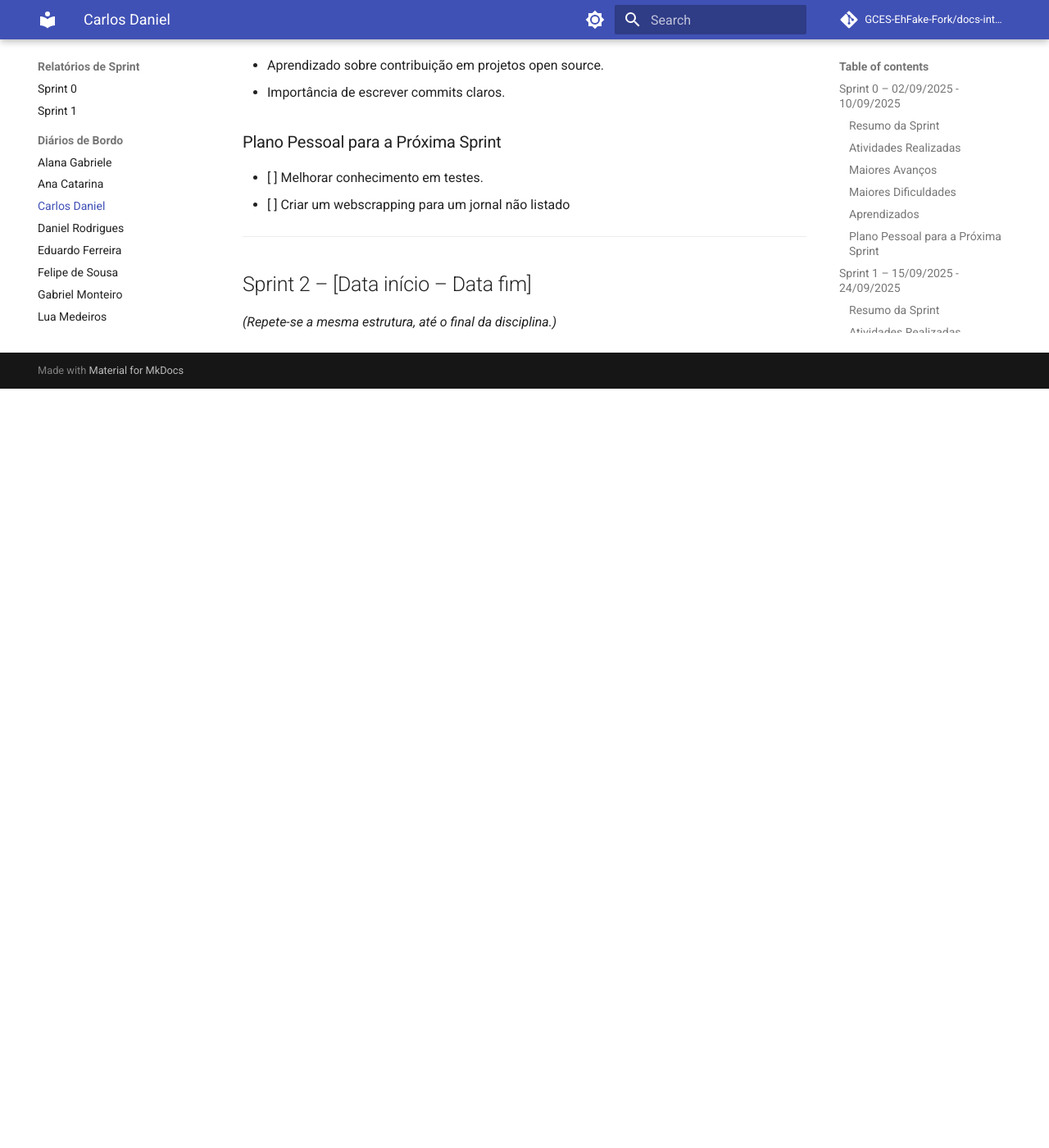
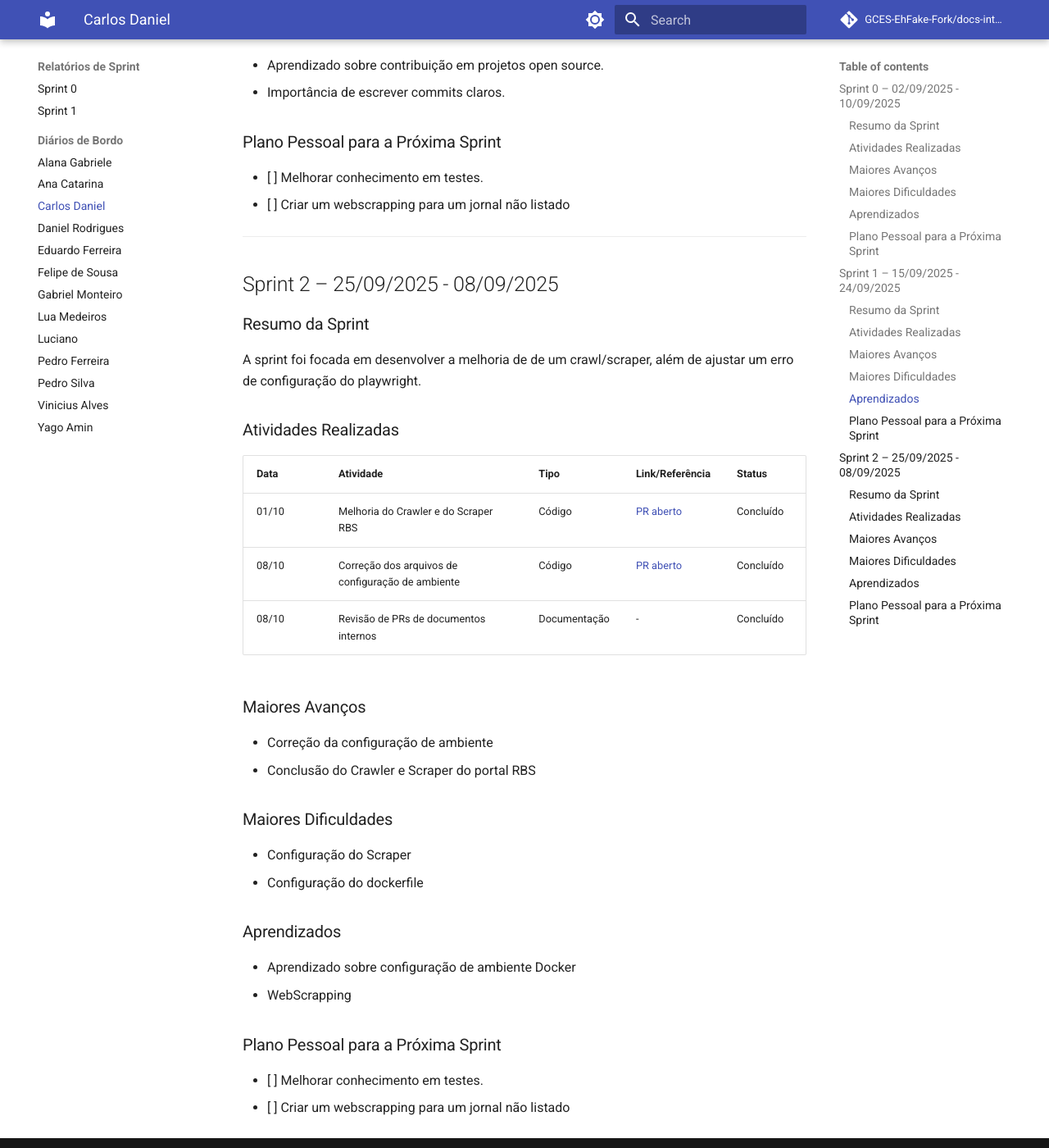
Before and after one commit to GCES-EhFake-Fork/docs-interno, an MkDocs documentation site: the page built from docs/diarios/diarioCarlos.md, in a window 1280 px wide and 1400 px high, scrolled down 2292 px. Shown: the whole window at 82% size. Built offline with MkDocs 1.6.1 and Material for MkDocs 9.7.7, drawn with Linux system fonts in a browser that asks for light colours; comment, search, counter and statistics services are not loaded; before the commit the page ends 2766 px from its top, so only the background shows below that.

Commit message:
docs: Sprint 2 - Carlos

```diff
--- a/docs/diarios/diarioCarlos.md
+++ b/docs/diarios/diarioCarlos.md
@@ -77,6 +77,36 @@ A sprint foi focada em analisar a organização de GCES da comunidade EH FAKE e
 
 ---
 
-## Sprint 2 – \[Data início – Data fim]
+## Sprint 2 – 25/09/2025 - 08/09/2025
 
-*(Repete-se a mesma estrutura, até o final da disciplina.)*
+### Resumo da Sprint
+
+A sprint foi focada em desenvolver a melhoria de de um crawl/scraper, além de ajustar um erro de configuração do playwright.
+
+### Atividades Realizadas
+
+| Data  | Atividade                   | Tipo    | Link/Referência | Status    |
+| ----- | --------------------------- | ------- | --------------- | --------- |
+| 01/10 | Melhoria do Crawler e do Scraper RBS   | Código  | [PR aberto](https://github.com/EH-FAKE/check-up/pull/38)      | Concluído |
+| 08/10 | Correção dos arquivos de configuração de ambiente    | Código | [PR aberto](https://github.com/EH-FAKE/check-up/pull/49)      | Concluído |
+| 08/10 | Revisão de PRs de documentos internos    | Documentação | - | Concluído |
+
+### Maiores Avanços
+
+* Correção da configuração de ambiente
+* Conclusão do Crawler e Scraper do portal RBS
+
+### Maiores Dificuldades
+
+* Configuração do Scraper
+* Configuração do dockerfile
+
+### Aprendizados
+
+* Aprendizado sobre configuração de ambiente Docker
+* WebScrapping
+
+### Plano Pessoal para a Próxima Sprint
+
+* [ ] Melhorar conhecimento em testes.
+* [ ] Criar um webscrapping para um jornal não listado
```
